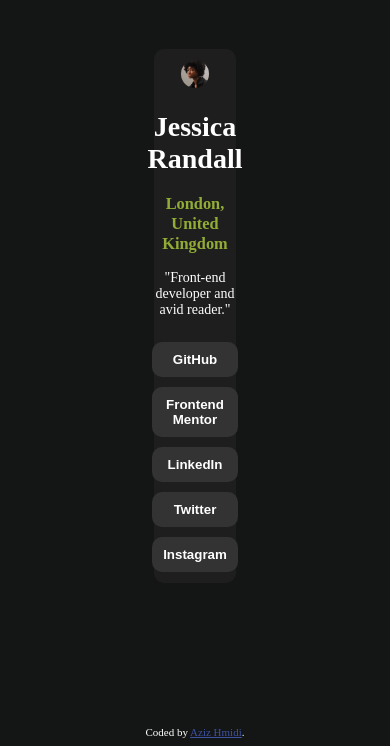
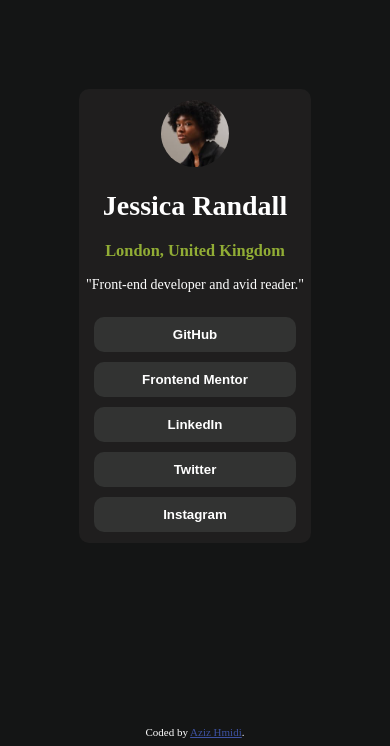
Before and after one commit to FrontendParanoid/social-links-profile, a plain HTML site: page index.html in a window 390 px wide. Shown: the part 114-860 px from the top of the page. Drawn offline with Linux system fonts and the light colour scheme.

Commit message:
Last commit

```diff
--- a/styles.css
+++ b/styles.css
@@ -12,7 +12,7 @@ body
 main
 {
     background-color: #1f1e1e;
-    width: 20%;
+    width: 30%;
     border-radius: 10px;
     display: flex;
     text-align: center;
@@ -70,3 +70,11 @@ img
     position: absolute;
     bottom: 0;
 }
+
+@media screen and (max-width: 768px)
+{
+    main
+    {
+        width: 60%;
+    }
+}
```
